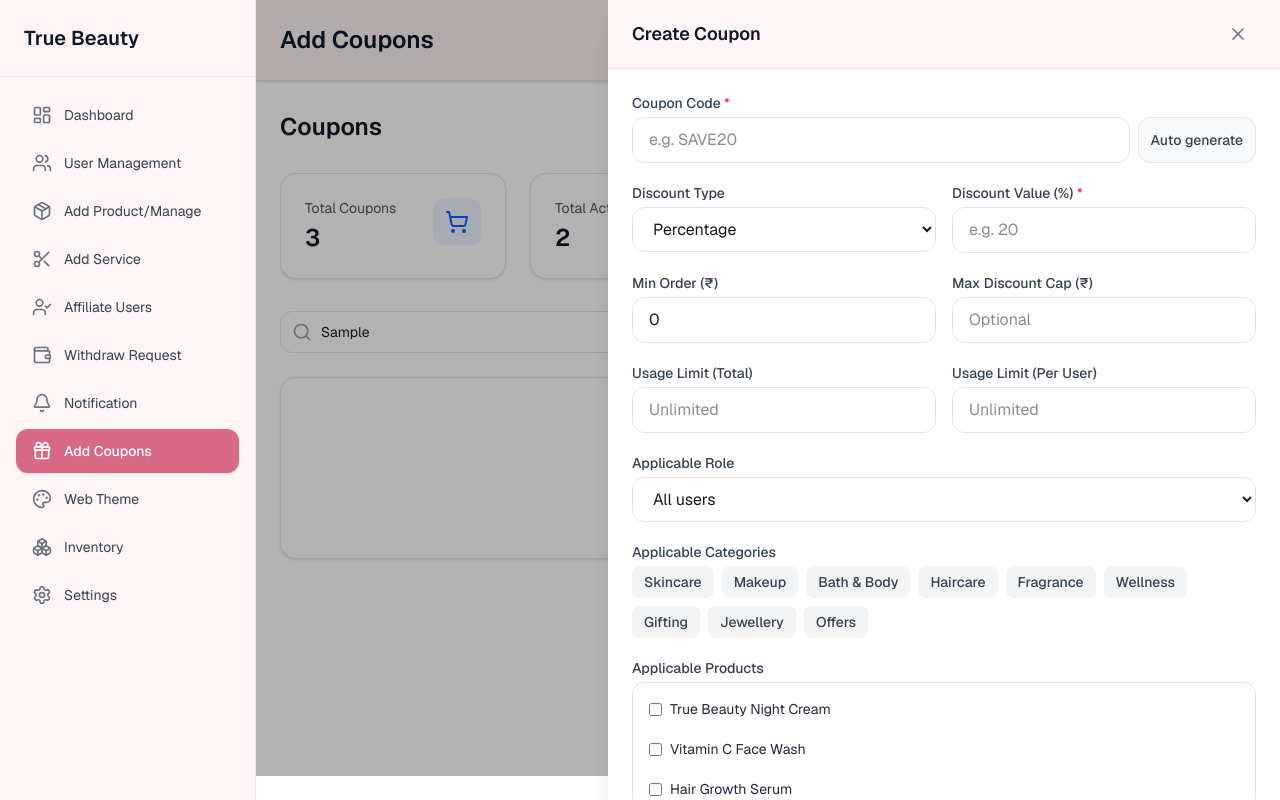
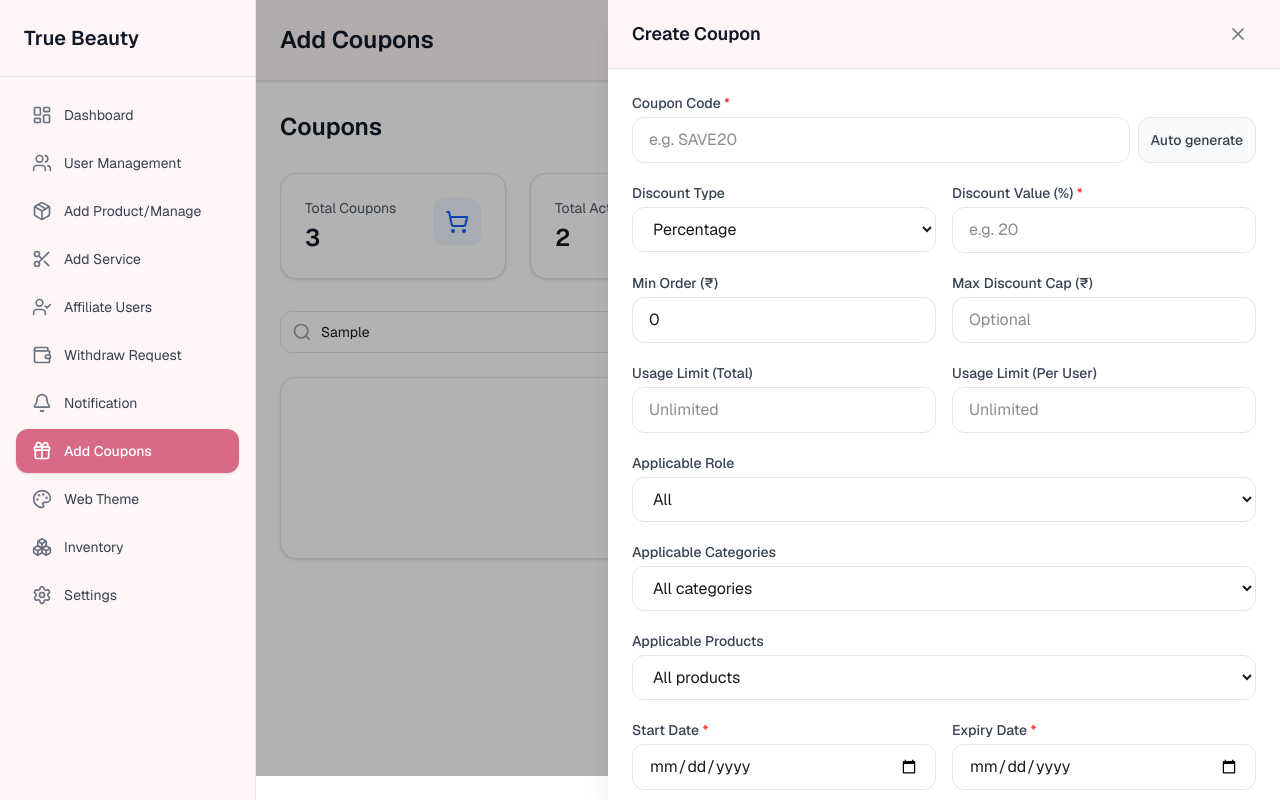
Before and after one commit to ZoyaAnsari19/true-beauty-admin-panel, a Next.js app: page /addCoupons in a window 1280 px wide. Both pictures are taken after typing "Sample" into the empty fields and a click on the button "Create Coupon". Built offline with nearby package versions, Linux system fonts and the light colour scheme.

Commit message:
Refactor CouponForm and ViewCouponDrawer: Introduce DetailRow component for improved layout of coupon details, update applicable roles and categories for better clarity, and replace category/product selection with dropdowns for enhanced user experience.

```diff
--- a/app/addCoupons/page.tsx
+++ b/app/addCoupons/page.tsx
@@ -61,6 +61,30 @@ function formatDate(iso: string) {
   } catch {
     return iso;
   }
+}
+
+/** Two-column detail row: label left, value right (Notification drawer style). */
+function DetailRow({
+  label,
+  value,
+  valueBold = false,
+}: {
+  label: string;
+  value: React.ReactNode;
+  valueBold?: boolean;
+}) {
+  return (
+    <div className="flex justify-between items-baseline gap-4 py-3 border-b border-gray-100 last:border-0">
+      <dt className="text-sm text-gray-500 shrink-0">{label}</dt>
+      <dd
+        className={`text-sm text-right text-gray-900 min-w-0 ${
+          valueBold ? "font-semibold" : "font-medium"
+        }`}
+      >
+        {value}
+      </dd>
+    </div>
+  );
 }
 
 function CouponActionsMenu({
@@ -173,81 +197,116 @@ function ViewCouponDrawer({
   coupon,
   open,
   onClose,
+  onEdit,
+  productOptions = [],
 }: {
   coupon: Coupon | null;
   open: boolean;
   onClose: () => void;
+  onEdit?: (c: Coupon) => void;
+  productOptions?: { id: string; name: string }[];
 }) {
+  const sectionPadding = "px-5 py-5 sm:px-6 sm:py-6";
+  const cardBg = "rounded-xl bg-gray-50/80 border border-gray-100";
+
+  const applicableRoleLabel =
+    coupon?.applicableRole === "all"
+      ? "All"
+      : coupon?.applicableRole === "customers"
+        ? "Customers"
+        : coupon?.applicableRole === "affiliate"
+          ? "Affiliate users"
+          : coupon?.applicableRole ?? "";
+
+  const applicableCategoryLabel =
+    coupon?.applicableCategoryIds?.length && coupon.applicableCategoryIds[0]
+      ? coupon.applicableCategoryIds[0]
+      : "All categories";
+
+  const applicableProductLabel =
+    coupon?.applicableProductIds?.length && coupon.applicableProductIds[0]
+      ? productOptions.find((p) => p.id === coupon.applicableProductIds[0])?.name ?? coupon.applicableProductIds[0]
+      : "All products";
+
   if (!coupon) return null;
   return (
     <Drawer open={open} onClose={onClose} title="Coupon Details" width="md">
-      <div className="space-y-4 text-sm">
-        <div>
-          <span className="text-gray-500 block mb-0.5">Coupon Code</span>
-          <span className="font-mono font-semibold text-gray-900">{coupon.code}</span>
-        </div>
-        <div className="grid grid-cols-2 gap-4">
-          <div>
-            <span className="text-gray-500 block mb-0.5">Type</span>
-            <span className="capitalize">{coupon.discountType}</span>
-          </div>
-          <div>
-            <span className="text-gray-500 block mb-0.5">Discount</span>
-            <span>
-              {coupon.discountType === "percentage"
-                ? `${coupon.discountValue}%`
-                : formatCurrency(coupon.discountValue)}
+      <div className="min-h-0 flex flex-col">
+        {/* Header Section */}
+        <div className={`${sectionPadding} pb-5 border-b border-gray-100`}>
+          <div className="flex items-start justify-between gap-4">
+            <h2 className="text-xl font-bold text-gray-900 leading-tight flex-1 min-w-0 font-mono">
+              {coupon.code}
+            </h2>
+            <span
+              className={`shrink-0 inline-flex px-2.5 py-1 rounded-full text-xs font-medium ${
+                STATUS_CLASSES[coupon.status] ?? "bg-gray-100 text-gray-700"
+              }`}
+            >
+              {STATUS_LABELS[coupon.status] ?? coupon.status}
             </span>
           </div>
+          <p className="text-sm text-gray-500 mt-2">
+            Valid {formatDate(coupon.startDate)} – {formatDate(coupon.expiryDate)}
+          </p>
         </div>
-        <div>
-          <span className="text-gray-500 block mb-0.5">Min Order Value</span>
-          <span>{formatCurrency(coupon.minOrderValue)}</span>
+
+        {/* Discount & eligibility */}
+        <div className={`${sectionPadding} py-5 border-t border-gray-100`}>
+          <h3 className="text-xs font-semibold text-gray-500 uppercase tracking-wider mb-4">
+            Discount & eligibility
+          </h3>
+          <div className={`${cardBg} p-4 sm:p-5`}>
+            <dl className="space-y-0">
+              <DetailRow
+                label="Type"
+                value={<span className="capitalize">{coupon.discountType}</span>}
+              />
+              <DetailRow
+                label="Discount"
+                value={
+                  coupon.discountType === "percentage"
+                    ? `${coupon.discountValue}%`
+                    : formatCurrency(coupon.discountValue)
+                }
+                valueBold
+              />
+              <DetailRow label="Min order value" value={formatCurrency(coupon.minOrderValue)} />
+              {coupon.discountType === "percentage" && coupon.maxDiscountCap != null && (
+                <DetailRow label="Max discount cap" value={formatCurrency(coupon.maxDiscountCap)} />
+              )}
+              <DetailRow
+                label="Usage limit (total)"
+                value={coupon.usageLimitTotal ?? "Unlimited"}
+              />
+              <DetailRow
+                label="Usage limit (per user)"
+                value={coupon.usageLimitPerUser ?? "Unlimited"}
+              />
+              <DetailRow label="Used count" value={coupon.usedCount} />
+              <DetailRow label="Applicable role" value={applicableRoleLabel} />
+              <DetailRow label="Applicable category" value={applicableCategoryLabel} />
+              <DetailRow label="Applicable product" value={applicableProductLabel} />
+            </dl>
+          </div>
         </div>
-        {coupon.discountType === "percentage" && coupon.maxDiscountCap != null && (
-          <div>
-            <span className="text-gray-500 block mb-0.5">Max Discount Cap</span>
-            <span>{formatCurrency(coupon.maxDiscountCap)}</span>
+
+        {/* Action */}
+        {onEdit && (
+          <div className={`${sectionPadding} pt-5 mt-auto border-t border-gray-100`}>
+            <button
+              type="button"
+              onClick={() => {
+                onClose();
+                onEdit(coupon);
+              }}
+              className="w-full inline-flex items-center justify-center gap-2 px-4 py-2.5 rounded-xl text-sm font-medium text-white bg-[#D96A86] hover:bg-[#C85A76] transition-colors"
+            >
+              <Pencil className="w-4 h-4" />
+              Edit coupon
+            </button>
           </div>
         )}
-        <div className="grid grid-cols-2 gap-4">
-          <div>
-            <span className="text-gray-500 block mb-0.5">Usage Limit (Total)</span>
-            <span>{coupon.usageLimitTotal ?? "Unlimited"}</span>
-          </div>
-          <div>
-            <span className="text-gray-500 block mb-0.5">Usage Limit (Per User)</span>
-            <span>{coupon.usageLimitPerUser ?? "Unlimited"}</span>
-          </div>
-        </div>
-        <div>
-          <span className="text-gray-500 block mb-0.5">Used Count</span>
-          <span>{coupon.usedCount}</span>
-        </div>
-        <div>
-          <span className="text-gray-500 block mb-0.5">Applicable Role</span>
-          <span className="capitalize">{coupon.applicableRole}</span>
-        </div>
-        <div className="grid grid-cols-2 gap-4">
-          <div>
-            <span className="text-gray-500 block mb-0.5">Start Date</span>
-            <span>{formatDate(coupon.startDate)}</span>
-          </div>
-          <div>
-            <span className="text-gray-500 block mb-0.5">Expiry Date</span>
-            <span>{formatDate(coupon.expiryDate)}</span>
-          </div>
-        </div>
-        <div>
-          <span className="text-gray-500 block mb-0.5">Status</span>
-          <span
-            className={`inline-flex px-2.5 py-1 rounded-full text-xs font-medium ${
-              STATUS_CLASSES[coupon.status] ?? "bg-gray-100 text-gray-700"
-            }`}
-          >
-            {STATUS_LABELS[coupon.status] ?? coupon.status}
-          </span>
-        </div>
       </div>
     </Drawer>
   );
@@ -510,6 +569,13 @@ export default function AddCouponsPage() {
           setViewDrawerOpen(false);
           setViewingCoupon(null);
         }}
+        onEdit={(c) => {
+          setViewDrawerOpen(false);
+          setViewingCoupon(null);
+          setEditingCoupon(c);
+          setDrawerOpen(true);
+        }}
+        productOptions={productOptions}
       />
 
       <DeletePopup
--- a/components/ui/CouponForm.tsx
+++ b/components/ui/CouponForm.tsx
@@ -2,7 +2,6 @@
 
 import React, { useEffect, useMemo, useState } from "react";
 import {
-  APPLICABLE_ROLES,
   generateCouponCode,
   type ApplicableRole,
   type Coupon,
@@ -23,10 +22,14 @@ const DISCOUNT_TYPE_OPTIONS: { value: CouponDiscountType; label: string }[] = [
 ];
 
 const ROLE_OPTIONS: { value: ApplicableRole; label: string }[] = [
-  { value: "all", label: "All users" },
-  { value: "guest", label: "Guest" },
-  { value: "registered", label: "Registered" },
-  { value: "affiliate", label: "Affiliate" },
+  { value: "all", label: "All" },
+  { value: "customers", label: "Customers" },
+  { value: "affiliate", label: "Affiliate users" },
+];
+
+const CATEGORY_OPTIONS = [
+  { value: "", label: "All categories" },
+  ...PRODUCT_CATEGORIES.map((cat) => ({ value: cat, label: cat })),
 ];
 
 const emptyForm: CouponFormValues = {
@@ -157,28 +160,6 @@ export function CouponForm({
       usageLimitPerUser: num(v.usageLimitPerUser),
       applicableProductIds: v.applicableProductIds ?? [],
       applicableCategoryIds: v.applicableCategoryIds ?? [],
-    });
-  };
-
-  const toggleCategory = (cat: string) => {
-    setValues((prev) => {
-      const list = prev.applicableCategoryIds ?? [];
-      const has = list.includes(cat);
-      return {
-        ...prev,
-        applicableCategoryIds: has ? list.filter((c) => c !== cat) : [...list, cat],
-      };
-    });
-  };
-
-  const toggleProduct = (id: string) => {
-    setValues((prev) => {
-      const list = prev.applicableProductIds ?? [];
-      const has = list.includes(id);
-      return {
-        ...prev,
-        applicableProductIds: has ? list.filter((p) => p !== id) : [...list, id],
-      };
     });
   };
 
@@ -401,55 +382,52 @@ export function CouponForm({
 
       {/* Applicable Categories */}
       <div>
-        <span className={labelClass}>Applicable Categories</span>
-        <div className="flex flex-wrap gap-2 mt-1">
-          {PRODUCT_CATEGORIES.map((cat) => {
-            const selected = (values.applicableCategoryIds ?? []).includes(cat);
-            return (
-              <button
-                key={cat}
-                type="button"
-                onClick={() => toggleCategory(cat)}
-                className={`px-3 py-1.5 rounded-lg text-sm font-medium transition-colors ${
-                  selected
-                    ? "bg-[#D96A86] text-white"
-                    : "bg-gray-100 text-gray-700 hover:bg-gray-200"
-                }`}
-              >
-                {cat}
-              </button>
-            );
-          })}
-        </div>
+        <label htmlFor="applicable-categories" className={labelClass}>
+          Applicable Categories
+        </label>
+        <select
+          id="applicable-categories"
+          value={(values.applicableCategoryIds ?? [])[0] ?? ""}
+          onChange={(e) =>
+            setValues((v) => ({
+              ...v,
+              applicableCategoryIds: e.target.value ? [e.target.value] : [],
+            }))
+          }
+          className={`${inputClass} bg-white`}
+        >
+          {CATEGORY_OPTIONS.map((opt) => (
+            <option key={opt.value || "all"} value={opt.value}>
+              {opt.label}
+            </option>
+          ))}
+        </select>
       </div>
 
       {/* Applicable Products */}
-      {productOptions.length > 0 && (
-        <div>
-          <span className={labelClass}>Applicable Products</span>
-          <div className="max-h-32 overflow-y-auto border border-gray-200 rounded-xl p-2 space-y-1">
-            {productOptions.map((prod) => {
-              const selected = (values.applicableProductIds ?? []).includes(
-                prod.id
-              );
-              return (
-                <label
-                  key={prod.id}
-                  className="flex items-center gap-2 cursor-pointer hover:bg-[#fef5f7] p-2 rounded-lg"
-                >
-                  <input
-                    type="checkbox"
-                    checked={selected}
-                    onChange={() => toggleProduct(prod.id)}
-                    className="rounded border-gray-300 text-[#D96A86] focus:ring-[#f8c6d0]"
-                  />
-                  <span className="text-sm text-gray-800">{prod.name}</span>
-                </label>
-              );
-            })}
-          </div>
-        </div>
-      )}
+      <div>
+        <label htmlFor="applicable-products" className={labelClass}>
+          Applicable Products
+        </label>
+        <select
+          id="applicable-products"
+          value={(values.applicableProductIds ?? [])[0] ?? ""}
+          onChange={(e) =>
+            setValues((v) => ({
+              ...v,
+              applicableProductIds: e.target.value ? [e.target.value] : [],
+            }))
+          }
+          className={`${inputClass} bg-white`}
+        >
+          <option value="">All products</option>
+          {productOptions.map((prod) => (
+            <option key={prod.id} value={prod.id}>
+              {prod.name}
+            </option>
+          ))}
+        </select>
+      </div>
 
       {/* Start & Expiry Date */}
       <div className="grid grid-cols-1 sm:grid-cols-2 gap-4">
@@ -511,7 +489,7 @@ export function CouponForm({
       </div>
 
       {/* Actions */}
-      <div className="flex flex-wrap items-center justify-end gap-3 pt-4 border-t border-gray-200">
+      <div className="flex flex-wrap items-center justify-between gap-3 pt-4 border-t border-gray-200">
         <button
           type="button"
           onClick={onCancel}
--- a/lib/coupons-data.ts
+++ b/lib/coupons-data.ts
@@ -1,7 +1,7 @@
 export type CouponDiscountType = "percentage" | "fixed";
 export type CouponStatus = "active" | "disabled";
 
-export const APPLICABLE_ROLES = ["all", "guest", "registered", "affiliate"] as const;
+export const APPLICABLE_ROLES = ["all", "customers", "affiliate"] as const;
 export type ApplicableRole = (typeof APPLICABLE_ROLES)[number];
 
 export interface Coupon {
@@ -35,7 +35,7 @@ const MOCK_COUPONS: Coupon[] = [
     usageLimitTotal: 1000,
     usageLimitPerUser: 1,
     usedCount: 234,
-    applicableRole: "registered",
+    applicableRole: "customers",
     applicableProductIds: [],
     applicableCategoryIds: [],
     startDate: "2024-01-01T00:00:00Z",
```
